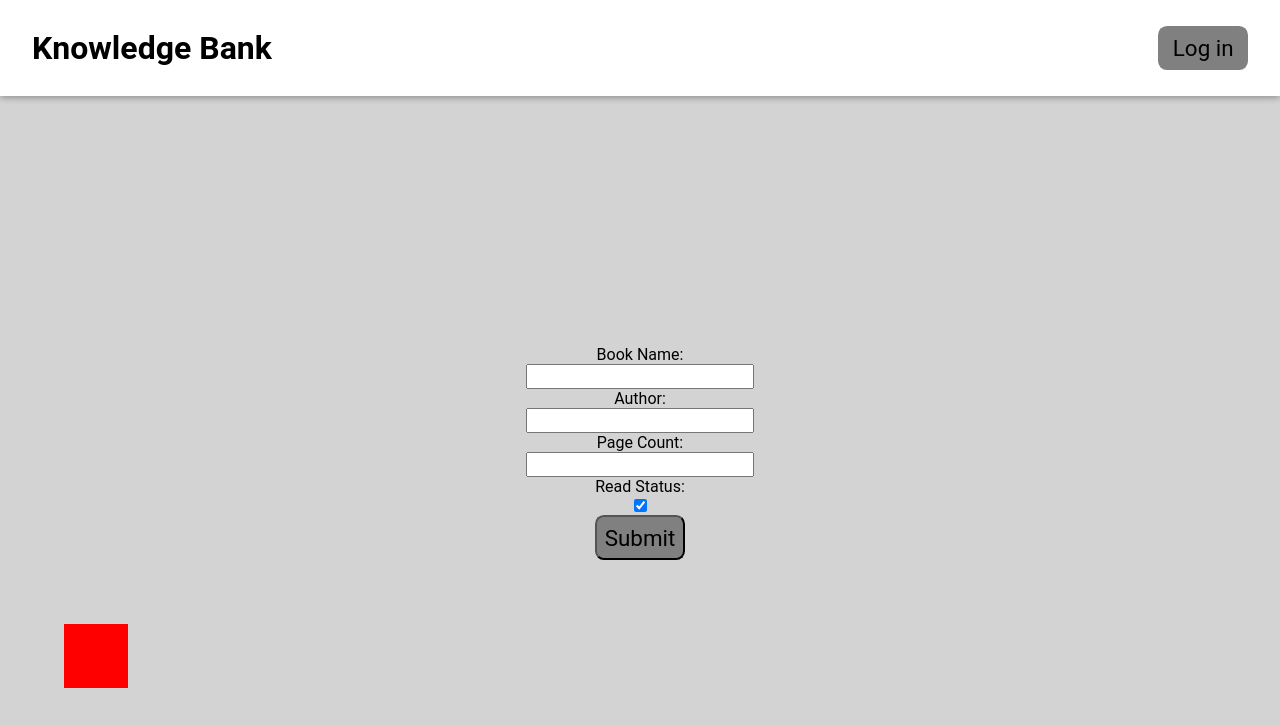
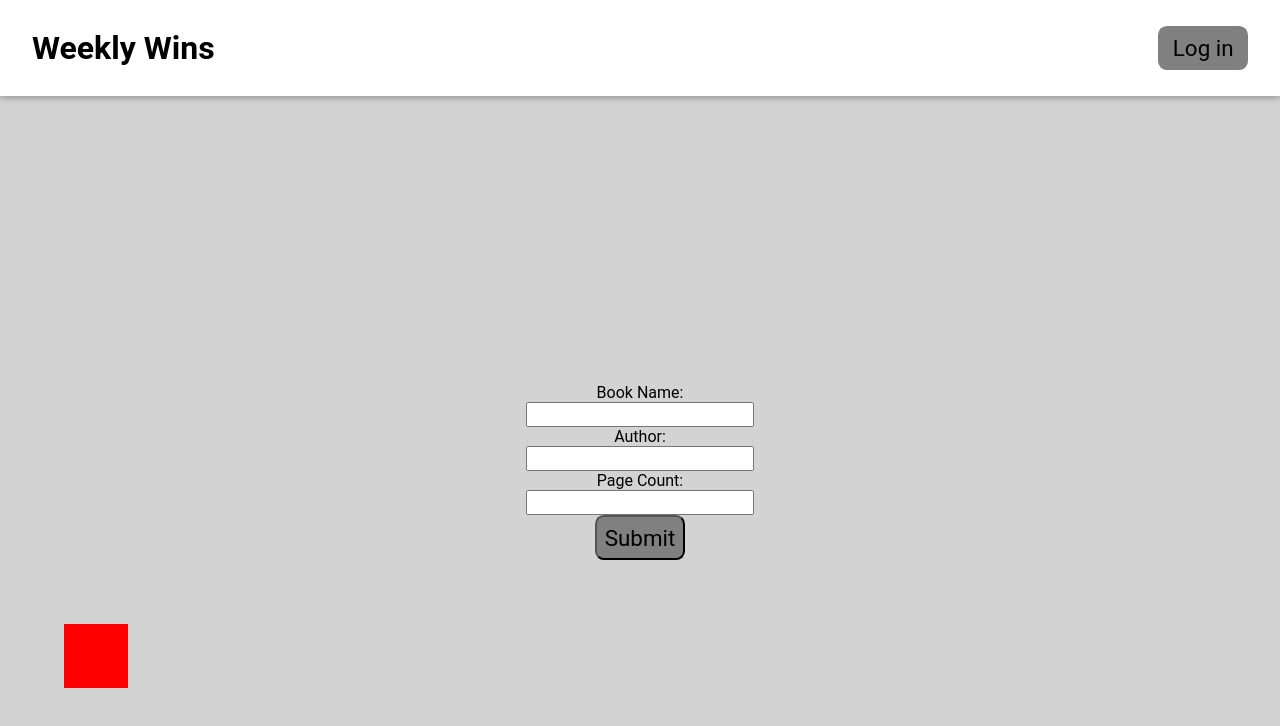
Before and after one commit to TermFerd/library-project, a plain HTML site: page index.html in a window 1280 px wide. Both pictures are taken after typing "Sample", "Sample", "Sample" into the empty fields and a click on the button "Submit". Drawn offline with Linux system fonts and the light colour scheme.

Commit message:
getting rid of unnecessery functions
we gon' have:

New fields:
- team member
- client
- win/learning
- Description
- Deal size

- bookcase > should be css grid
- on ‘add button’ button click > modal > submit fields >
- 1- Create book > pull data from input fields into new EDITABLE appendedchilds inside the book div + a remove button
- Local storage saves

login process:
- email/username
- Password

```diff
--- a/index.html
+++ b/index.html
@@ -10,7 +10,7 @@
 	<div class="wrapper">
 		<div class="nav">
 			<div class="nav box">
-				<h1>Knowledge Bank</h1>
+				<h1>Weekly Wins</h1>
 				<div class="btn" id="login">Log in</div>
 			</div>
 		</div>
@@ -23,8 +23,6 @@
 	  		   		<input class="input" id="author" type="text" />
 	  		   		<label for="pages">Page Count:</label>
 	 		   		<input class="input" id="pages" type="text" />
-	 		   		<label for="read">Read Status:</label>
-	 		    	<input type="checkbox" id="read" name="read" checked>
 		        	<button class="btn" id="submitBtn">Submit</button>
 	        	</form>
 	    	</div>
--- a/script.js
+++ b/script.js
@@ -4,7 +4,6 @@
 const titleInput = document.querySelector('#title');
 const authorInput = document.querySelector('#author');
 const pagesInput = document.querySelector('#pages');
-const readInput = document.querySelector('#read');
 const submitBtn = document.getElementById('submitBtn');
 const bookCase = document.querySelector('.bookcase')
 
@@ -24,9 +23,8 @@ const addBookToLibrary = function() {
   title = titleInput.value;
   author = authorInput.value;
   pages = pagesInput.value;
-  status = readInput.checked;
 
-  let newBook = new Book(title, author, pages, status);
+  let newBook = new Book(title, author, pages);
 
   myLibrary.push(newBook);
   formReset();
@@ -44,7 +42,6 @@ const formReset = () => {
   titleInput.value = '';
   authorInput.value = '';
   pagesInput.value = '';
-  readInput.value = '';
 };
 
  // creating a new book
```
